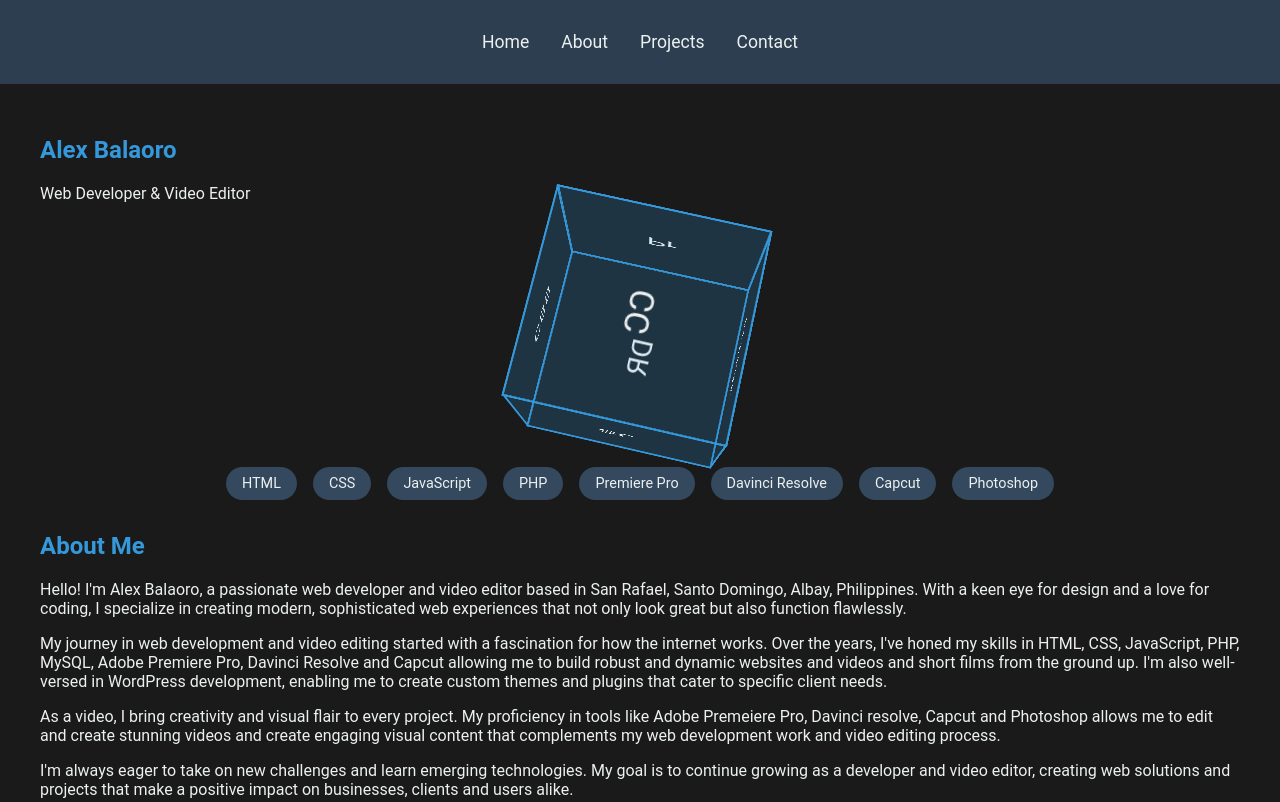
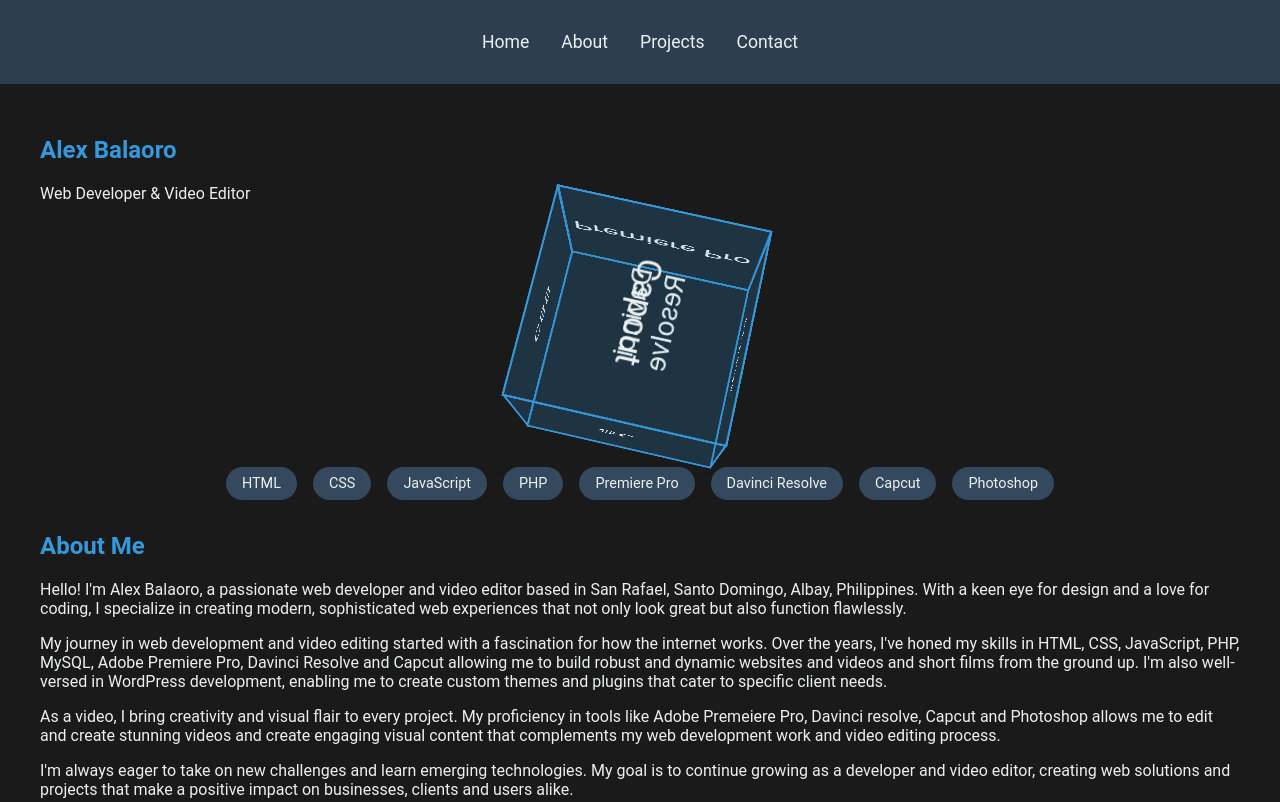
Before and after one commit to Alexgithub1998/myportfolio, a plain HTML site: page index.html in a window 1280 px wide. Shown: the top 802 px of the page. Drawn offline with Linux system fonts and the light colour scheme.

Commit message:
Update index.html

```diff
--- a/index.html
+++ b/index.html
@@ -182,9 +182,9 @@
           <div class="cube-face front">HTML</div>
           <div class="cube-face back">CSS</div>
           <div class="cube-face right">JS</div>
-          <div class="cube-face left">Pr</div>
-          <div class="cube-face top">DR</div>
-          <div class="cube-face bottom">CC</div>
+          <div class="cube-face left">Premiere Pro</div>
+          <div class="cube-face top">Davinci Resolve</div>
+          <div class="cube-face bottom">Capcut</div>
         </div>
       </div>
 
```
